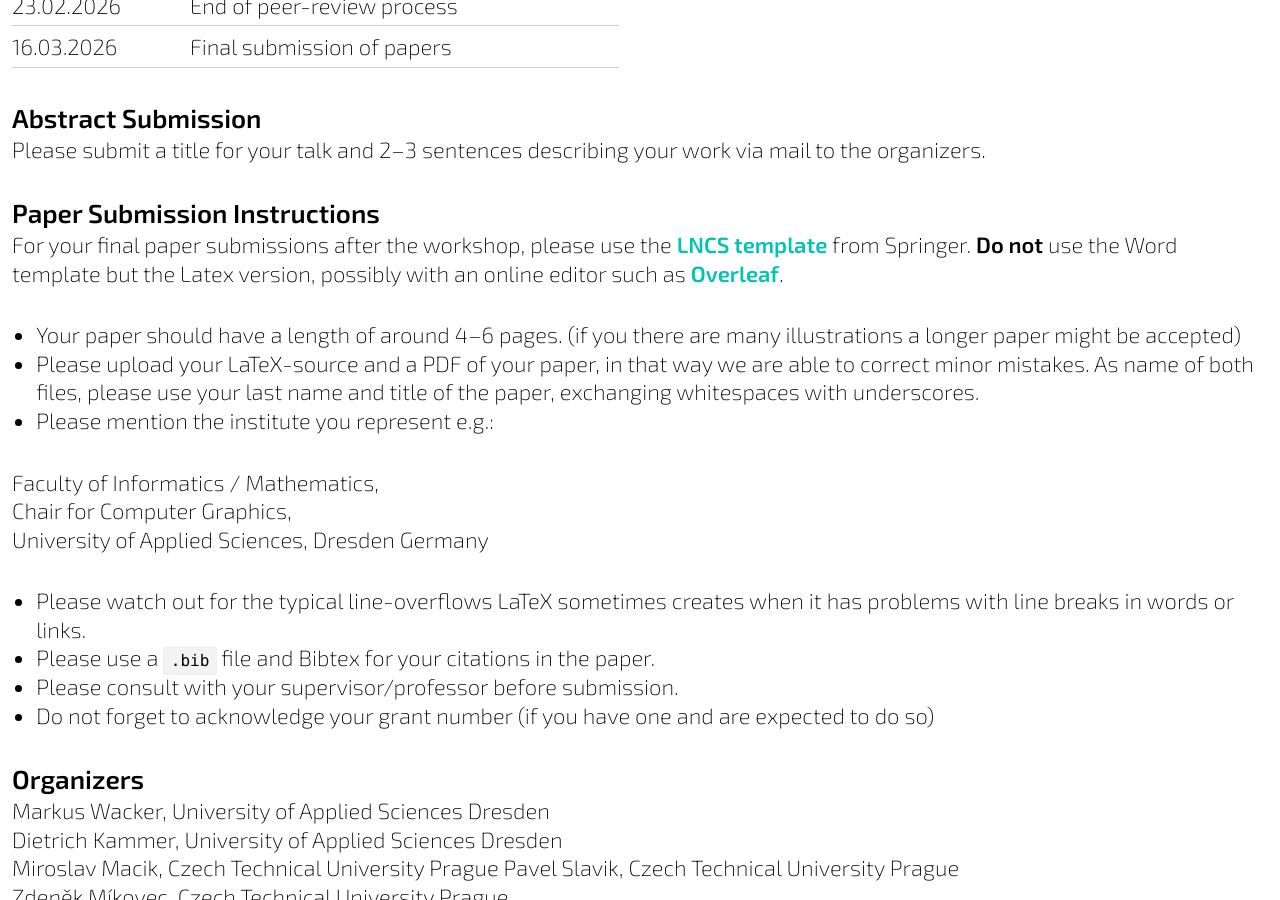
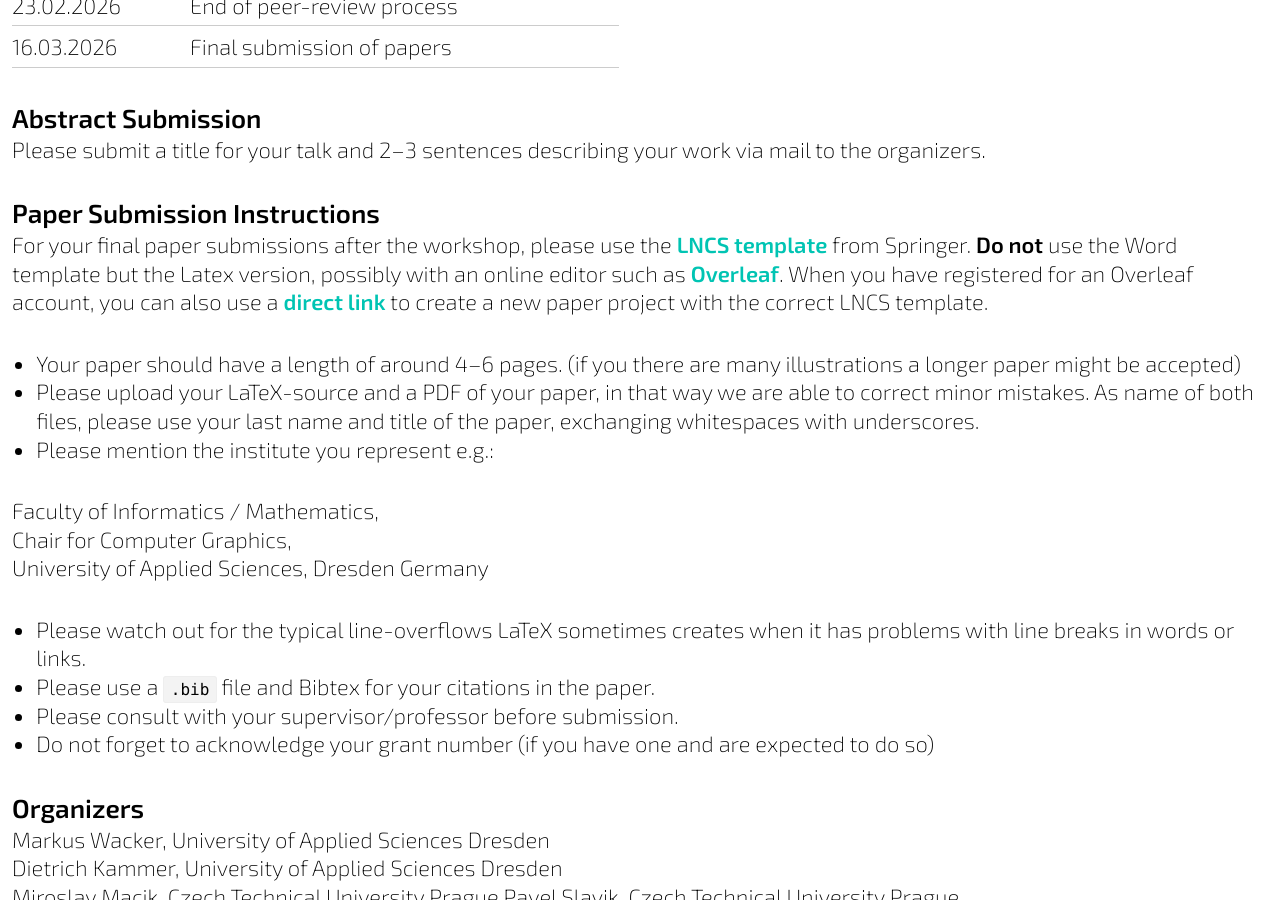
Before and after one commit to workshop-user-interfaces/workshop-user-interfaces.github.io, a Jekyll site: the page built from _editions/2025.markdown, in a window 1280 px wide and 900 px high, scrolled down 1949 px. Built offline with Jekyll 4.4.1, drawn with Linux system fonts in a browser that asks for light colours.

Commit message:
add overleaf direct lncs template link

```diff
--- a/_editions/2025.markdown
+++ b/_editions/2025.markdown
@@ -35,7 +35,7 @@ Please submit a title for your talk and 2–3 sentences describing your work via
 
 ## Paper Submission Instructions
 
-For your final paper submissions after the workshop, please use the [LNCS template]( https://www.springer.com/gp/computer-science/lncs/conference-proceedings-guidelines) from Springer. **Do not** use the Word template but the Latex version, possibly with an online editor such as [Overleaf](https://www.overleaf.com/).
+For your final paper submissions after the workshop, please use the [LNCS template]( https://www.springer.com/gp/computer-science/lncs/conference-proceedings-guidelines) from Springer. **Do not** use the Word template but the Latex version, possibly with an online editor such as [Overleaf](https://www.overleaf.com/). When you have registered for an Overleaf account, you can also use a [direct link](https://www.overleaf.com/latex/templates/springer-lecture-notes-in-computer-science/kzwwpvhwnvfj#.WuA4JS5uZpi) to create a new paper project with the correct LNCS template.
 
 * Your paper should have a length of around 4–6 pages. (if you there are many illustrations a longer paper might be accepted)
 * Please upload your LaTeX-source and a PDF of your paper, in that way we are able to correct minor mistakes. As name of both files, please use your last name and title of the paper, exchanging whitespaces with underscores.
```
